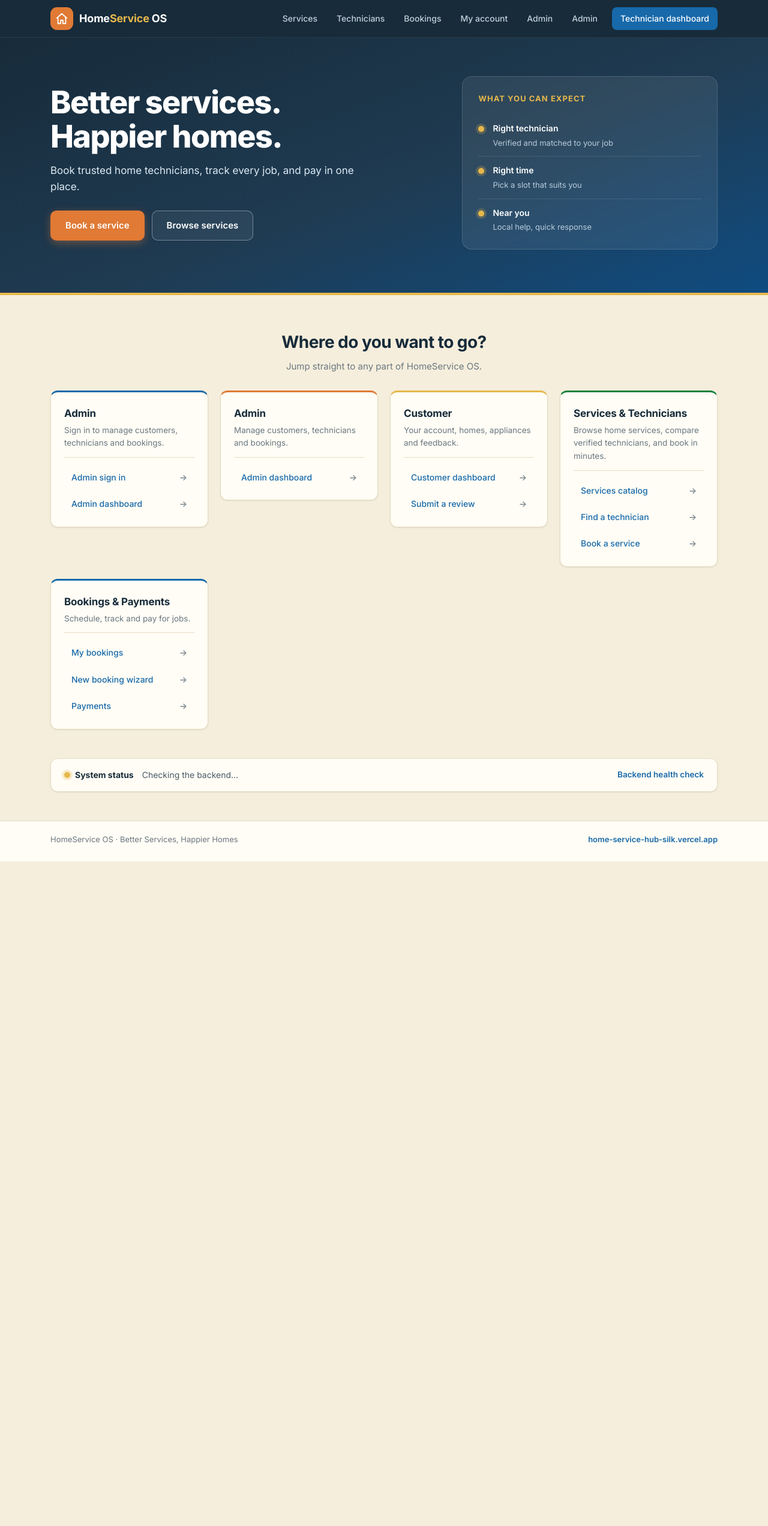
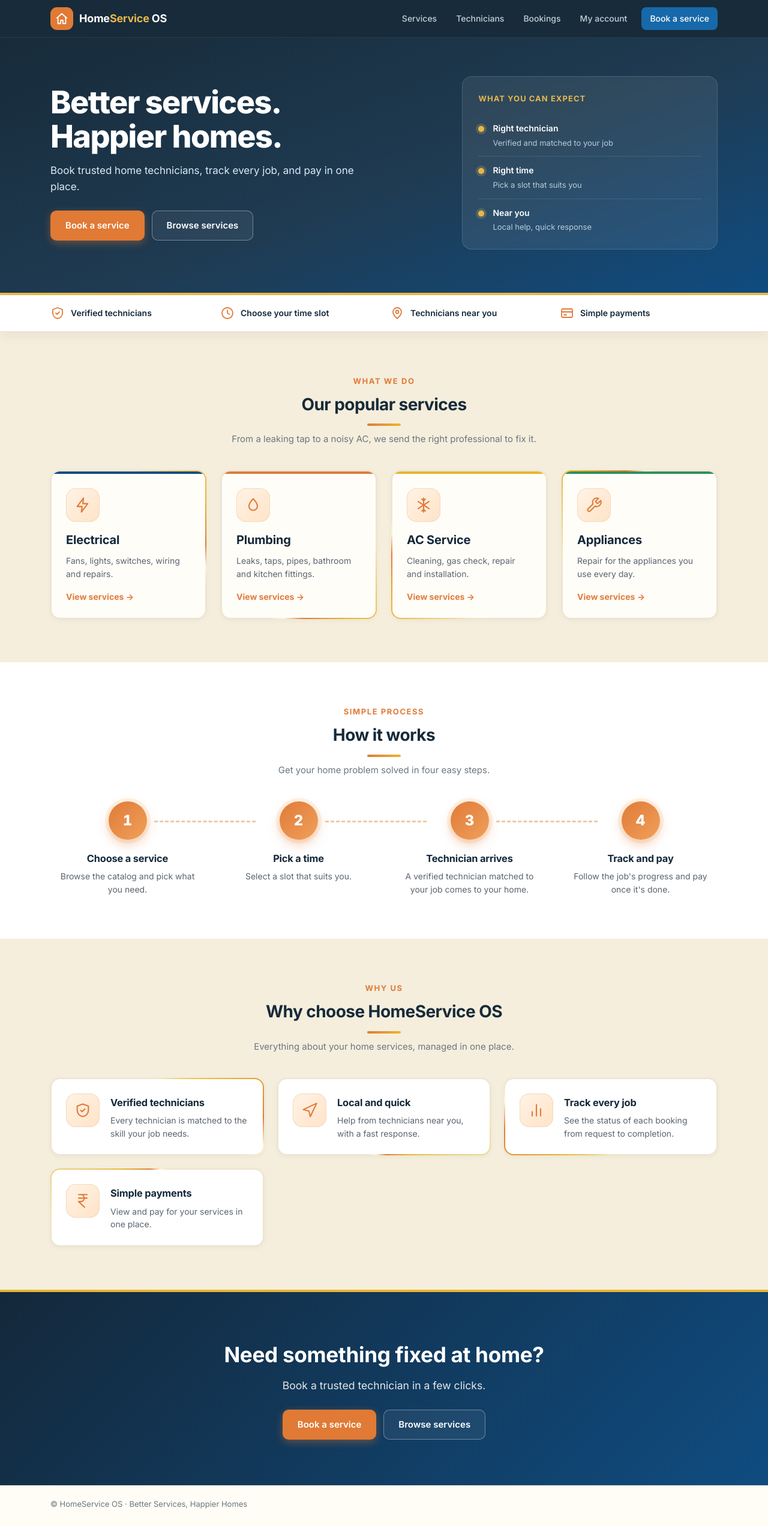
Before and after one commit to kalyan-91/home_service_hub, a Flask app: page / in a window 1280 px wide. Shown: the whole page at 60% size. Before the commit the page ends 1436 px from the top, so only its background shows below. Run offline with Flask 3, Linux system fonts and the light colour scheme; parts of the project's set-up code (start-up, migrations or seed data) failed here and were passed over.

Commit message:
Update base.html

```diff
--- a/templates/base.html
+++ b/templates/base.html
@@ -7,7 +7,9 @@
 <link rel="preconnect" href="https://fonts.googleapis.com">
 <link rel="preconnect" href="https://fonts.gstatic.com" crossorigin>
 <link href="https://fonts.googleapis.com/css2?family=Inter:wght@400;500;600;700;800&display=swap" rel="stylesheet">
-<link rel="stylesheet" href="/styles/css/styles.css">
+<link rel="stylesheet" href="styles.css">
+<link rel="stylesheet" href="home.css">
+<script>document.documentElement.classList.add('js');</script>
 </head>
 <body>
 
@@ -25,9 +27,7 @@
       <a href="/technicians">Technicians</a>
       <a href="/bookings">Bookings</a>
       <a href="/customer">My account</a>
-      <a href="/admin/dashboard">Admin</a>
-      <a href="/admin/login">Admin</a>
-      <a href="/technician/dashboard">Technician dashboard</a>
+      <a href="/bookings/new?service_id=1">Book a service</a>
     </nav>
   </div>
 </div>
@@ -53,90 +53,151 @@
   </div>
 </header>
 
+<!-- Trust strip -->
+<section class="trust">
+  <div class="wrap">
+    <div class="trust-item"><span class="ti"><svg viewBox="0 0 24 24" aria-hidden="true"><path d="M12 3l8 3v6c0 4.5-3.2 8.2-8 9-4.8-.8-8-4.5-8-9V6l8-3z"/><path d="M9 12l2 2 4-4"/></svg></span> Verified technicians</div>
+    <div class="trust-item"><span class="ti"><svg viewBox="0 0 24 24" aria-hidden="true"><circle cx="12" cy="12" r="9"/><path d="M12 7v5l3 2"/></svg></span> Choose your time slot</div>
+    <div class="trust-item"><span class="ti"><svg viewBox="0 0 24 24" aria-hidden="true"><path d="M12 21s7-6.1 7-11a7 7 0 10-14 0c0 4.9 7 11 7 11z"/><circle cx="12" cy="10" r="2.5"/></svg></span> Technicians near you</div>
+    <div class="trust-item"><span class="ti"><svg viewBox="0 0 24 24" aria-hidden="true"><rect x="3" y="5" width="18" height="14" rx="2"/><path d="M3 10h18M7 15h4"/></svg></span> Simple payments</div>
+  </div>
+</section>
 
-<main class="links">
+<!-- Popular services -->
+<main class="links home-sec" id="popular">
   <div class="wrap">
     <div class="section-head">
-      <h2>Where do you want to go?</h2>
-      <p>Jump straight to any part of HomeService OS.</p>
+      <span class="eyebrow">What we do</span>
+      <h2>Our popular services</h2>
+      <p>From a leaking tap to a noisy AC, we send the right professional to fix it.</p>
     </div>
-
-    <div class="grid">
-
-
-      <section class="card" id="admin">
-        <h3>Admin</h3>
-        <p>Sign in to manage customers, technicians and bookings.</p>
-        <ul>
-          <li><a href="/admin/login">Admin sign in</a></li>
-          <li><a href="/admin/dashboard">Admin dashboard</a></li>
-        </ul>
-      </section>
-
-      <section class="card" id="admin">
-        <h3>Admin</h3>
-        <p>Manage customers, technicians and bookings.</p>
-        <ul>
-          <li><a href="/admin/dashboard">Admin dashboard</a></li>
-        </ul>
-      </section>
-
-
-      <section class="card" id="customer">
-        <h3>Customer</h3>
-        <p>Your account, homes, appliances and feedback.</p>
-        <ul>
-          <li><a href="/customer">Customer dashboard</a></li>
-          <li><a href="/reviews/submit">Submit a review</a></li>
-        </ul>
-      </section>
-
-
-
-      <section class="card" id="services">
-  <h3>Services &amp; Technicians</h3>
-  <p>Browse home services, compare verified technicians, and book in minutes.</p>
-  <ul>
-    <li><a href="/services">Services catalog</a></li>
-    <li><a href="/technicians">Find a technician</a></li>
-    <li><a href="/bookings/new?service_id=1">Book a service</a></li>
-  </ul>
-</section>
-
-
-
-      <section class="card" id="bookings">
-        <h3>Bookings &amp; Payments</h3>
-        <p>Schedule, track and pay for jobs.</p>
-        <ul>
-          <li><a href="/bookings">My bookings</a></li>
-          <li><a href="/bookings/new?service_id=1">New booking wizard</a></li>
-          <li><a href="/payments">Payments</a></li>
-        </ul>
-      </section>
+    <div class="tiles">
+      <a class="tile reveal" href="/services">
+        <span class="ico"><svg viewBox="0 0 24 24" aria-hidden="true"><path d="M13 2L4 14h7l-1 8 9-12h-7l1-8z"/></svg></span>
+        <h3>Electrical</h3>
+        <p>Fans, lights, switches, wiring and repairs.</p>
+        <span class="more">View services →</span>
+      </a>
+      <a class="tile reveal" href="/services">
+        <span class="ico"><svg viewBox="0 0 24 24" aria-hidden="true"><path d="M12 3s6 6.3 6 10.5A6 6 0 016 13.5C6 9.3 12 3 12 3z"/></svg></span>
+        <h3>Plumbing</h3>
+        <p>Leaks, taps, pipes, bathroom and kitchen fittings.</p>
+        <span class="more">View services →</span>
+      </a>
+      <a class="tile reveal" href="/services">
+        <span class="ico"><svg viewBox="0 0 24 24" aria-hidden="true"><path d="M12 2v20M4.2 7l15.6 10M4.2 17L19.8 7"/><path d="M9.5 3.5L12 6l2.5-2.5M9.5 20.5L12 18l2.5 2.5"/></svg></span>
+        <h3>AC Service</h3>
+        <p>Cleaning, gas check, repair and installation.</p>
+        <span class="more">View services →</span>
+      </a>
+      <a class="tile reveal" href="/services">
+        <span class="ico"><svg viewBox="0 0 24 24" aria-hidden="true"><path d="M14.7 6.3a1 1 0 000 1.4l1.6 1.6a1 1 0 001.4 0l3.77-3.77a6 6 0 01-7.94 7.94l-6.91 6.91a2.12 2.12 0 01-3-3l6.91-6.91a6 6 0 017.94-7.94l-3.76 3.76z"/></svg></span>
+        <h3>Appliances</h3>
+        <p>Repair for the appliances you use every day.</p>
+        <span class="more">View services →</span>
+      </a>
     </div>
   </div>
 </main>
 
-<section class="status">
+<!-- How it works -->
+<section class="home-sec band" id="how">
   <div class="wrap">
-    <div class="status-box">
-      <div>
-        <strong><span class="status-dot" id="status-dot" data-state="checking"></span>System status</strong>
-        <span id="status-text">Checking the backend…</span>
+    <div class="section-head">
+      <span class="eyebrow">Simple process</span>
+      <h2>How it works</h2>
+      <p>Get your home problem solved in four easy steps.</p>
+    </div>
+    <div class="steps">
+      <div class="step reveal">
+        <span class="num">1</span>
+        <h3>Choose a service</h3>
+        <p>Browse the catalog and pick what you need.</p>
       </div>
-      <a href="/health">Backend health check</a>
+      <div class="step reveal">
+        <span class="num">2</span>
+        <h3>Pick a time</h3>
+        <p>Select a slot that suits you.</p>
+      </div>
+      <div class="step reveal">
+        <span class="num">3</span>
+        <h3>Technician arrives</h3>
+        <p>A verified technician matched to your job comes to your home.</p>
+      </div>
+      <div class="step reveal">
+        <span class="num">4</span>
+        <h3>Track and pay</h3>
+        <p>Follow the job's progress and pay once it's done.</p>
+      </div>
     </div>
   </div>
 </section>
 
+<!-- Why choose us -->
+<section class="home-sec" id="why">
+  <div class="wrap">
+    <div class="section-head">
+      <span class="eyebrow">Why us</span>
+      <h2>Why choose HomeService OS</h2>
+      <p>Everything about your home services, managed in one place.</p>
+    </div>
+    <div class="why">
+      <div class="why-item reveal">
+        <span class="ico"><svg viewBox="0 0 24 24" aria-hidden="true"><path d="M12 3l8 3v6c0 4.5-3.2 8.2-8 9-4.8-.8-8-4.5-8-9V6l8-3z"/><path d="M9 12l2 2 4-4"/></svg></span>
+        <div><h3>Verified technicians</h3><p>Every technician is matched to the skill your job needs.</p></div>
+      </div>
+      <div class="why-item reveal">
+        <span class="ico"><svg viewBox="0 0 24 24" aria-hidden="true"><path d="M3 11l19-9-9 19-2-8-8-2z"/></svg></span>
+        <div><h3>Local and quick</h3><p>Help from technicians near you, with a fast response.</p></div>
+      </div>
+      <div class="why-item reveal">
+        <span class="ico"><svg viewBox="0 0 24 24" aria-hidden="true"><path d="M18 20V10M12 20V4M6 20v-6"/></svg></span>
+        <div><h3>Track every job</h3><p>See the status of each booking from request to completion.</p></div>
+      </div>
+      <div class="why-item reveal">
+        <span class="ico"><svg viewBox="0 0 24 24" aria-hidden="true"><path d="M6 3h12M6 8h12M6 13l8.5 8M6 13h3M9 13c6.667 0 6.667-10 0-10"/></svg></span>
+        <div><h3>Simple payments</h3><p>View and pay for your services in one place.</p></div>
+      </div>
+    </div>
+  </div>
+</section>
+
+<!-- Call to action -->
+<section class="home-cta">
+  <div class="wrap">
+    <h2>Need something fixed at home?</h2>
+    <p>Book a trusted technician in a few clicks.</p>
+    <div class="cta">
+      <a class="btn primary" href="/bookings/new?service_id=1">Book a service</a>
+      <a class="btn ghost" href="/services">Browse services</a>
+    </div>
+  </div>
+</section>
+
+<div hidden>
+  <span id="status-dot" data-state="checking"></span>
+  <span id="status-text"></span>
+</div>
+
 <footer>
   <div class="wrap">
-    <span>HomeService OS · Better Services, Happier Homes</span>
-    <a href="/">home-service-hub-silk.vercel.app</a>
+    <span>© HomeService OS · Better Services, Happier Homes</span>
   </div>
 </footer>
 
 <script src="/styles/js/home.js"></script>
+<script>
+  // Fade-in on scroll (content stays visible if this fails)
+  (function () {
+    var els = document.querySelectorAll('.reveal');
+    if (!('IntersectionObserver' in window)) { els.forEach(function (e) { e.classList.add('in'); }); return; }
+    var io = new IntersectionObserver(function (entries) {
+      entries.forEach(function (en) {
+        if (en.isIntersecting) { en.target.classList.add('in'); io.unobserve(en.target); }
+      });
+    }, { threshold: 0.15 });
+    els.forEach(function (e, i) { e.style.transitionDelay = (i % 4) * 80 + 'ms'; io.observe(e); });
+  })();
+</script>
 </body>
 </html>
```
